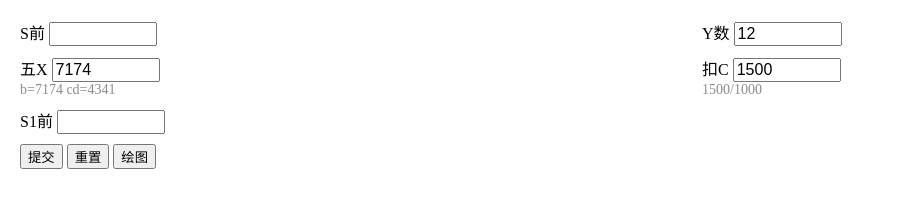
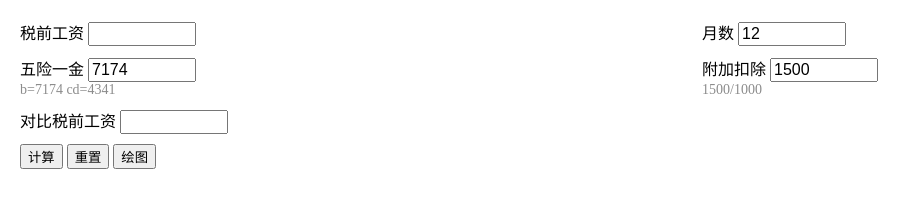
Before and after one commit to tu123dou/line.github.io, a plain HTML site: page index.html in a window 1280 px wide. Shown: the whole page, without its empty margins (0-921 px from the left). Drawn offline with nearby package versions, Linux system fonts and the light colour scheme.

Commit message:
Update index.html

```diff
--- a/index.html
+++ b/index.html
@@ -50,29 +50,29 @@
 <body>
   <div id="form">
     <div class="line">
-      <label from="S">S前</label>
+      <label from="S">税前工资</label>
       <input type="number" name="S">
     </div>
     <div class="line">
-      <label from="Y">Y数</label>
+      <label from="Y">月数</label>
       <input type="number" name="Y" value="12">
     </div>
     <div class="line">
-      <label from="W">五X</label>
+      <label from="W">五险一金</label>
       <input type="number" name="W" value="7174">
       <div class="desc">b=7174 cd=4341</div>
     </div>
     <div class="line">
-      <label from="K">扣C</label>
+      <label from="K">附加扣除</label>
       <input type="number" name="K" value="1500">
       <div class="desc">1500/1000</div>
     </div>
     <div class="line">
-      <label from="S1">S1前</label>
+      <label from="S1">对比税前工资</label>
       <input type="number" name="S1">
     </div>
     <div class="sLine">
-      <button type="button" onclick="submitForm()">提交</button>
+      <button type="button" onclick="submitForm()">计算</button>
       <button type="button" onclick="resetForm()">重置</button>
       <button type="button" onclick="drawing()">绘图</button>
     </div>
@@ -148,7 +148,7 @@
 
     function submitForm() {
       let { total, tax } = computeTotal()
-      let str = `最终: ${total}, tax: ${tax}`
+      let str = `税后总收入: ${total}, 总共缴税: ${tax}`
       if(getValue('S1')){
         let { total: total1 } = computeTotal(getValue('S1'))
         str += `, diff: ${(total1-total).toFixed(0)}`
```
